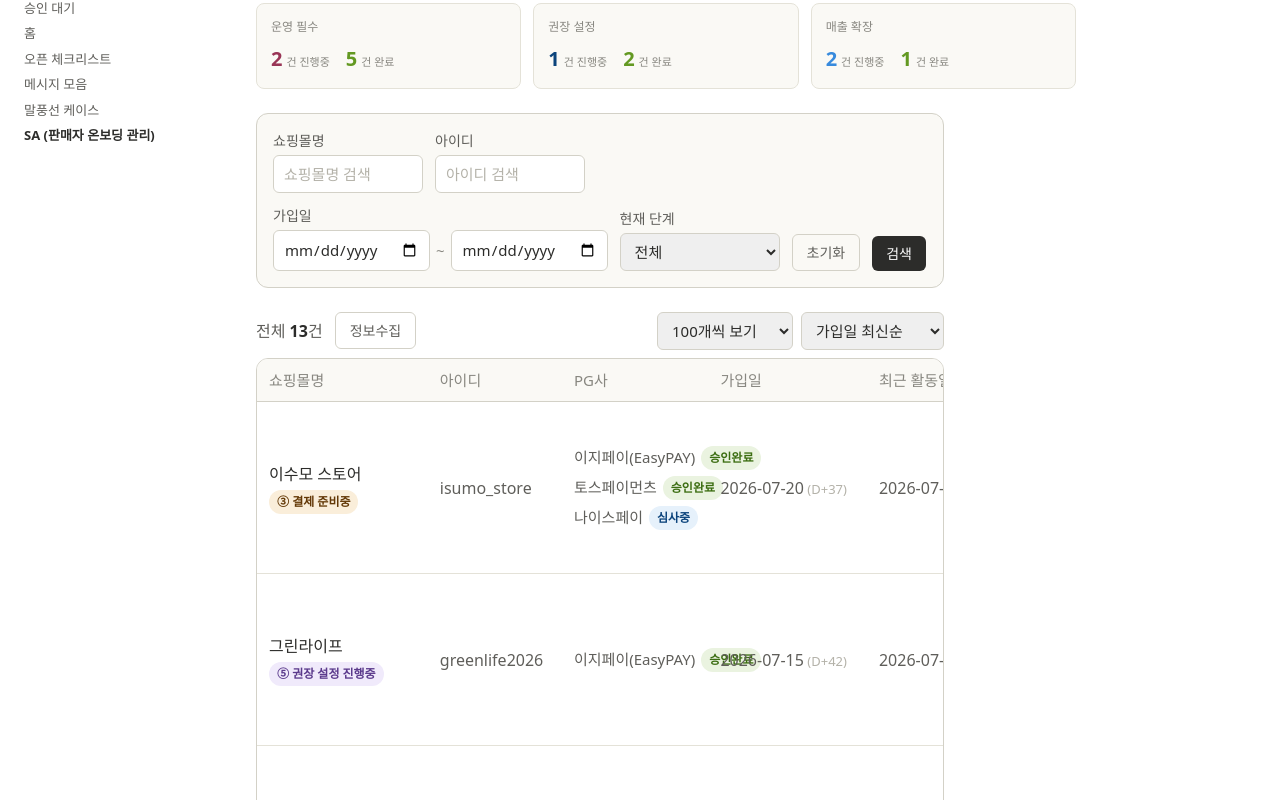
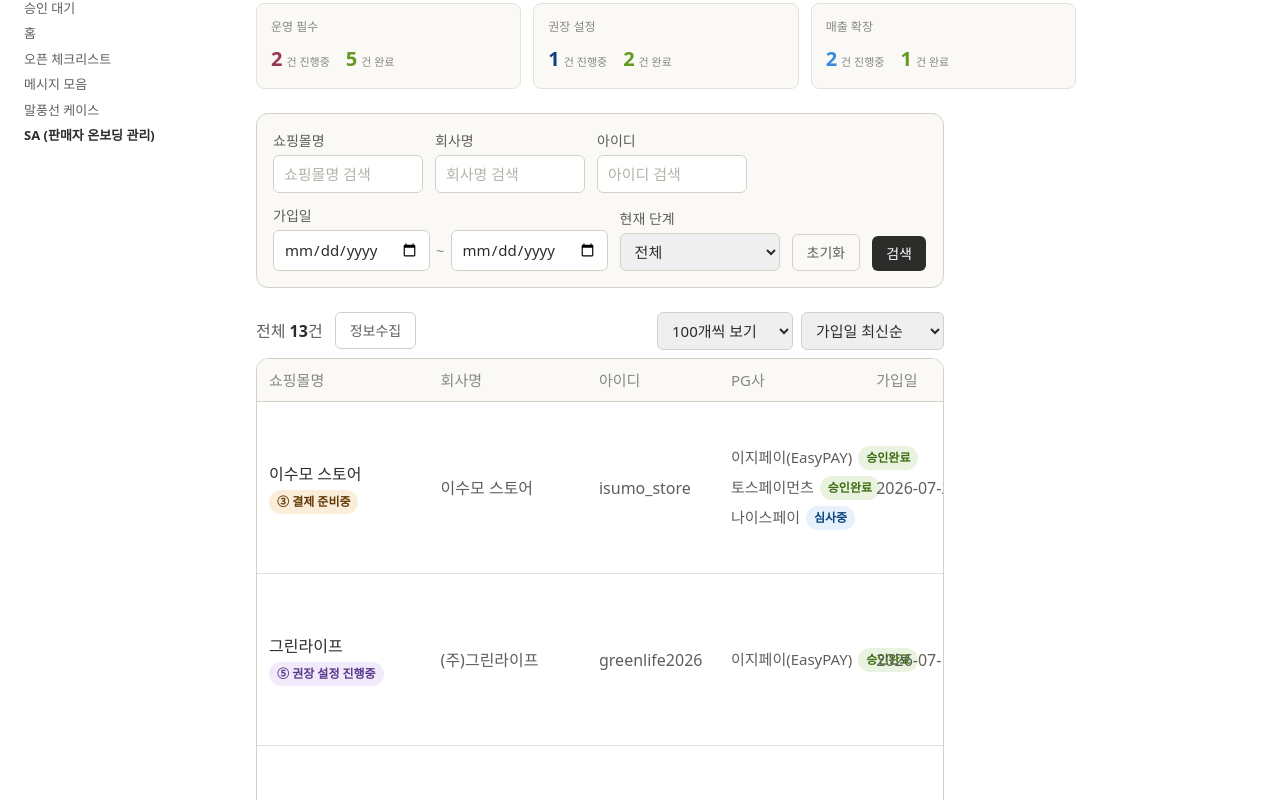
Before and after one commit to WEED-Convergence/WEED-Convergence-FLEXG-onboarding-HYESUN-2026-08, a Next.js app: page /sa in a window 1280 px wide. Shown: the part 240-1040 px from the top of the page. Built offline with nearby package versions, Linux system fonts and the light colour scheme.

Commit message:
SA 화면: 검색조건과 리스트에 회사명 추가
회원가입 상세와 동일한 로직으로 회사명을 계산하는 getCompanyName을 공유해, 검색 조건과 리스트 컬럼에 회사명을 추가

```diff
--- a/src/app/sa/SaPanel.tsx
+++ b/src/app/sa/SaPanel.tsx
@@ -12,6 +12,7 @@ import {
   daysSince,
   deriveStage,
   getApprovalCompletedAt,
+  getCompanyName,
   getDisplayStage,
   getItemValueFields,
   getPgApplications,
@@ -716,6 +717,7 @@ function SendMessageModal({ company, onClose }: { company: CompanyRow; onClose:
 
 interface AppliedFilters {
   storeName: string;
+  companyName: string;
   loginId: string;
   joinFrom: string;
   joinTo: string;
@@ -739,6 +741,7 @@ export default function SaPanel() {
   }, []);
 
   const [storeNameInput, setStoreNameInput] = useState("");
+  const [companyNameInput, setCompanyNameInput] = useState("");
   const [loginIdInput, setLoginIdInput] = useState("");
   const [joinFromInput, setJoinFromInput] = useState("");
   const [joinToInput, setJoinToInput] = useState("");
@@ -809,8 +812,9 @@ export default function SaPanel() {
 
   const filteredCompanies = useMemo(() => {
     if (!appliedFilters) return COMPANIES;
-    return COMPANIES.filter((c) => {
+    return COMPANIES.filter((c, index) => {
       if (appliedFilters.storeName && !c.storeName.includes(appliedFilters.storeName)) return false;
+      if (appliedFilters.companyName && !getCompanyName(c, index).includes(appliedFilters.companyName)) return false;
       if (appliedFilters.loginId && !c.loginId.includes(appliedFilters.loginId)) return false;
       if (appliedFilters.joinFrom && c.joinDate < appliedFilters.joinFrom) return false;
       if (appliedFilters.joinTo && c.joinDate > appliedFilters.joinTo) return false;
@@ -829,6 +833,7 @@ export default function SaPanel() {
   const handleSearch = () => {
     setAppliedFilters({
       storeName: storeNameInput.trim(),
+      companyName: companyNameInput.trim(),
       loginId: loginIdInput.trim(),
       joinFrom: joinFromInput,
       joinTo: joinToInput,
@@ -839,6 +844,7 @@ export default function SaPanel() {
 
   const handleReset = () => {
     setStoreNameInput("");
+    setCompanyNameInput("");
     setLoginIdInput("");
     setJoinFromInput("");
     setJoinToInput("");
@@ -925,6 +931,7 @@ export default function SaPanel() {
       <div className="mt-6 rounded-xl border border-[var(--border)] bg-[var(--surface-1)] p-4">
         <div className="flex flex-wrap items-end gap-3">
           <SearchField label="쇼핑몰명" value={storeNameInput} onChange={setStoreNameInput} placeholder="쇼핑몰명 검색" />
+          <SearchField label="회사명" value={companyNameInput} onChange={setCompanyNameInput} placeholder="회사명 검색" />
           <SearchField label="아이디" value={loginIdInput} onChange={setLoginIdInput} placeholder="아이디 검색" />
           <label className="flex flex-col gap-1">
             <span className="text-[14px] font-medium text-[var(--text-secondary)]">가입일</span>
@@ -1006,20 +1013,22 @@ export default function SaPanel() {
       </div>
 
       <div className="mt-2 overflow-x-auto rounded-xl border border-[var(--border)]">
-        <table className="w-full min-w-[1220px] table-fixed border-collapse text-left text-[16px]">
+        <table className="w-full min-w-[1320px] table-fixed border-collapse text-left text-[16px]">
           <colgroup>
-            <col style={{ width: "14%" }} />
+            <col style={{ width: "13%" }} />
+            <col style={{ width: "12%" }} />
+            <col style={{ width: "10%" }} />
             <col style={{ width: "11%" }} />
             <col style={{ width: "12%" }} />
-            <col style={{ width: "13%" }} />
-            <col style={{ width: "13%" }} />
+            <col style={{ width: "12%" }} />
+            <col style={{ width: "9%" }} />
+            <col style={{ width: "11%" }} />
             <col style={{ width: "10%" }} />
-            <col style={{ width: "13%" }} />
-            <col style={{ width: "14%" }} />
           </colgroup>
           <thead>
             <tr style={{ borderBottom: "1px solid var(--border)", backgroundColor: "var(--surface-1)" }}>
               <th className="px-3 py-2.5 text-[15px] font-medium text-[var(--text-muted)]">쇼핑몰명</th>
+              <th className="px-3 py-2.5 text-[15px] font-medium text-[var(--text-muted)]">회사명</th>
               <th className="px-3 py-2.5 text-[15px] font-medium text-[var(--text-muted)]">아이디</th>
               <th className="px-3 py-2.5 text-[15px] font-medium text-[var(--text-muted)]">PG사</th>
               <th className="px-3 py-2.5 text-[15px] font-medium text-[var(--text-muted)]">가입일</th>
@@ -1035,6 +1044,8 @@ export default function SaPanel() {
                 const lastHistoryEntry = c.history[c.history.length - 1];
                 const dotColor = lastHistoryEntry ? (lastHistoryEntry.received ? "#639922" : "#D8342A") : null;
                 const pgApps = getPgApplications(c);
+                const companyIndex = COMPANIES.findIndex((company) => company.key === c.key);
+                const companyName = getCompanyName(c, companyIndex);
                 return (
                   <tr key={c.key} style={{ borderBottom: "1px solid var(--divider)" }}>
                     <td className="px-3 py-3">
@@ -1043,6 +1054,7 @@ export default function SaPanel() {
                         <StageBadge company={c} />
                       </div>
                     </td>
+                    <td className="truncate px-3 py-3 text-[var(--text-secondary)]">{companyName}</td>
                     <td className="truncate px-3 py-3 text-[var(--text-secondary)]">{c.loginId}</td>
                     <td className="px-3 py-3">
                       <div className="flex flex-col items-start gap-1.5">
@@ -1142,7 +1154,7 @@ export default function SaPanel() {
               })
             ) : (
               <tr>
-                <td colSpan={8} className="px-4 py-8 text-center text-[15px] text-[var(--text-muted)]">
+                <td colSpan={9} className="px-4 py-8 text-center text-[15px] text-[var(--text-muted)]">
                   검색 조건에 맞는 판매자가 없습니다.
                 </td>
               </tr>
--- a/src/app/sa/data.ts
+++ b/src/app/sa/data.ts
@@ -558,19 +558,28 @@ const ADDRESS_PRESETS = [
   { zipCode: "04524", addressBase: "서울특별시 중구 청계천로 100" },
 ];
 
+function resolveBusinessType(index: number): SignupDetailData["businessType"] {
+  return BUSINESS_TYPES[index % BUSINESS_TYPES.length];
+}
+
+// 목록/검색에서도 동일한 회사명이 보이도록 회원가입 상세와 같은 로직을 공유합니다.
+export function getCompanyName(company: Pick<CompanyRow, "storeName">, index: number): string {
+  const businessType = resolveBusinessType(index);
+  return businessType === "법인사업자"
+    ? `(주)${company.storeName.replace(/\s/g, "")}`
+    : businessType === "개인사업자"
+      ? company.storeName
+      : "-";
+}
+
 // 회원가입 폼 전체 항목을 인덱스 기반으로 다양하게 생성합니다. (비밀번호·영업 대행사 항목은 제외)
 export function getSignupDetail(company: CompanyRow, index: number): SignupDetailData {
-  const businessType = BUSINESS_TYPES[index % BUSINESS_TYPES.length];
+  const businessType = resolveBusinessType(index);
   const mailOrderStatus = MAIL_ORDER_STATUSES[(index + 1) % MAIL_ORDER_STATUSES.length];
   const address = ADDRESS_PRESETS[index % ADDRESS_PRESETS.length];
   const shopExperience: SignupDetailData["shopExperience"] = index % 4 === 1 ? "타 서비스 이용" : "없음";
 
-  const companyName =
-    businessType === "법인사업자"
-      ? `(주)${company.storeName.replace(/\s/g, "")}`
-      : businessType === "개인사업자"
-        ? company.storeName
-        : "-";
+  const companyName = getCompanyName(company, index);
 
   return {
     joinType: index % 5 === 4 ? "기존 회원" : "신규",
```
